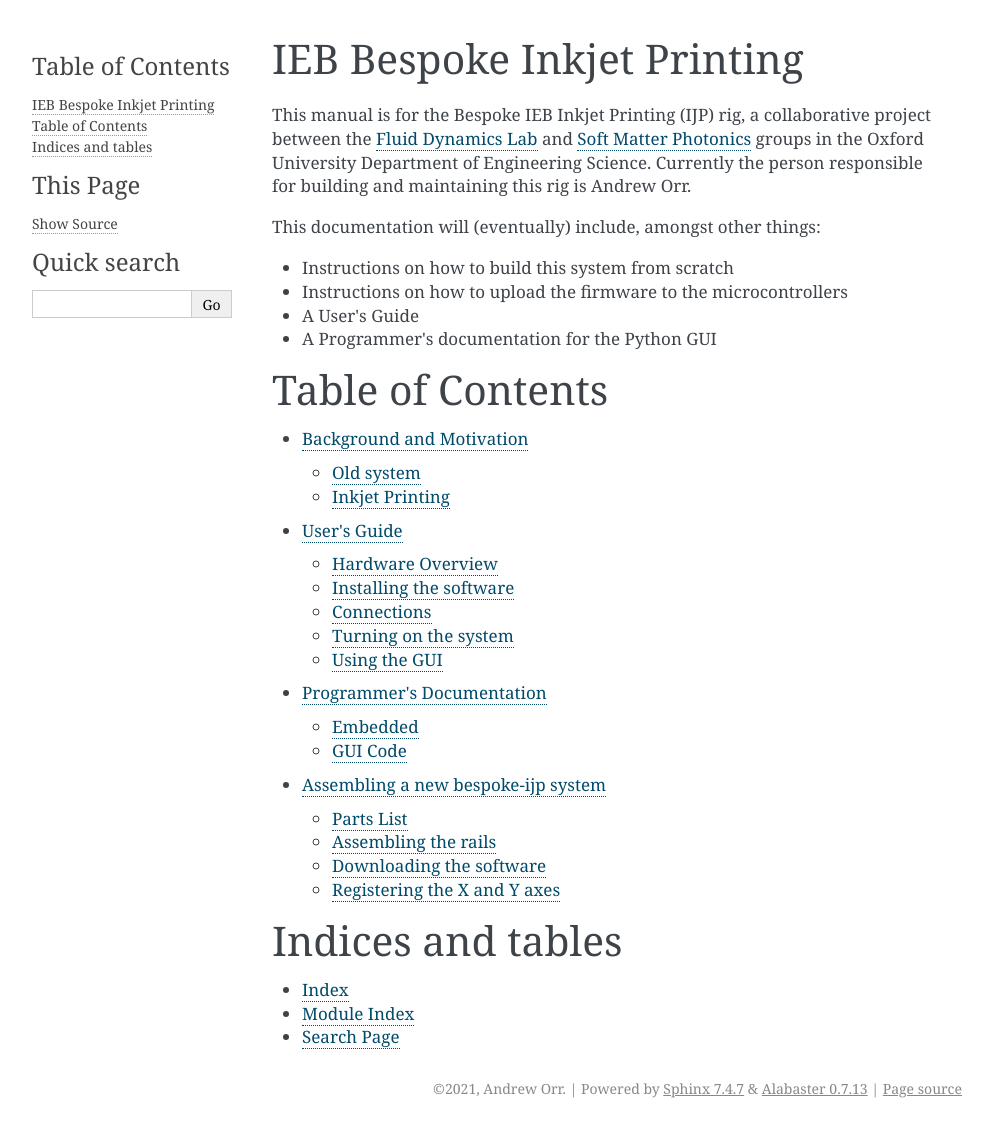
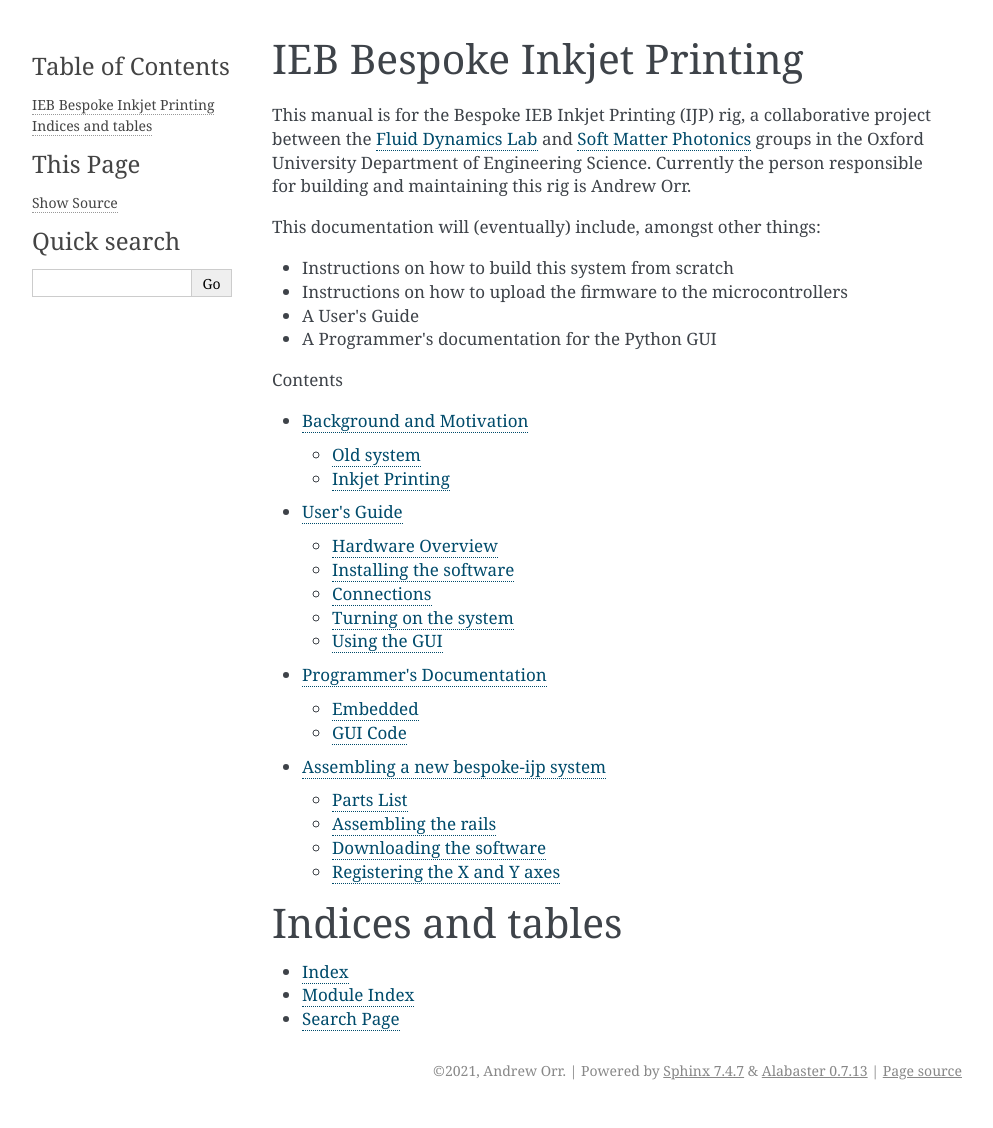
Before and after one commit to alvacjorr/bespoke-ijp, a Sphinx documentation site: the page built from docs/source/index.rst, in a window 1280 px wide. Shown: the whole page, without its empty margins (148-1141 px from the left). Built offline with Sphinx 7.4.7, drawn with Linux system fonts in a browser that asks for light colours; pages that are not in the unit, such as notebooks, are missing from menus.

Commit message:
tidy ToC

```diff
--- a/docs/source/index.rst
+++ b/docs/source/index.rst
@@ -12,10 +12,9 @@ This documentation will (eventually) include, amongst other things:
 - A User's Guide
 - A Programmer's documentation for the Python GUI
 
-Table of Contents
-================
 
 .. toctree::
+   :caption: Contents
    :maxdepth: 4
 
    background
```
